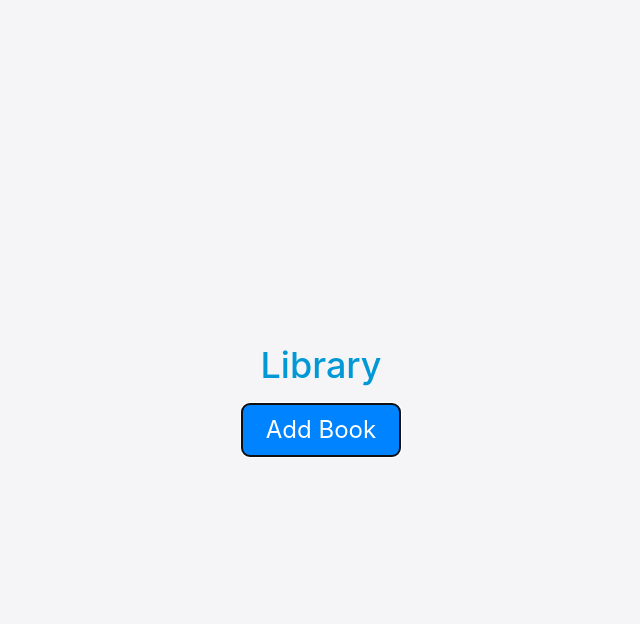
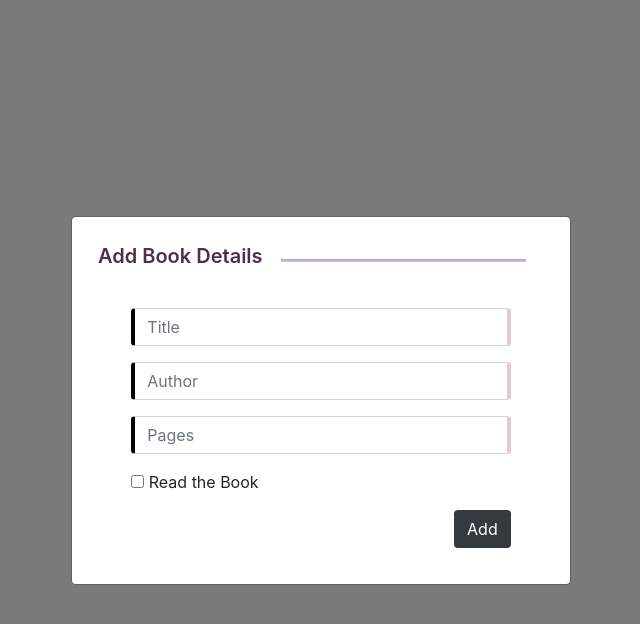
Before and after one commit to Neil-140301/Library-app, a plain HTML site: page index.html in a window 1280 px wide. Both pictures are taken after a click on the button "Add Book". Shown: the whole page, without its empty margins (319-959 px from the left). Drawn offline with nearby package versions, Linux system fonts and the light colour scheme.

Commit message:
added book form

```diff
--- a/index.css
+++ b/index.css
@@ -39,6 +39,36 @@ body {
 }
 
 
+.add-books-form{
+  width:90%;
+  margin: auto;
+  padding: 20px;
+}
+
+.heading-container{
+  display:flex;
+  padding:10px;
+  align-items:center;
+}
+
+.form-hr{
+  height:2px;
+  background-color: #c8b8db;
+  width:55%;
+}
+
+.form-heading{
+  color: #502f4c;
+  font-size: 20px;
+  font-weight: 600;
+}
+
+.form-input{
+  border-left:#000000 solid 4px;
+  border-right:#e2cacf solid 4px;
+  outline: none;
+}
+
 @media (min-width:768px) {
   .library-app-container{
     display:flex;
@@ -52,7 +82,7 @@ body {
   }
 
   .button{
-    font-size:24px;
+    font-size:22px;
     padding: 8px 24px;
   }
 }
--- a/index.html
+++ b/index.html
@@ -14,9 +14,45 @@
     <div class="library-app-container">
       <h1 class="library-heading mb-3">Library</h1>
       <div class="button-container">
-        <button class="button" type="button" id="addBook" onclick="addBook()">Add Book</button>
+        <button class="button" type="button" id="addBook" onclick="addBook()" data-toggle="modal" data-target="#addBookDetails">
+          Add Book
+        </button>
       </div>
     </div>
+
+
+    <div class="modal fade" id="addBookDetails" tabindex="-1" aria-labelledby="exampleModalLabel" aria-hidden="true">
+      <div class="modal-dialog modal-dialog-centered">
+        <div class="modal-content">
+          <div class="modal-body add-books-form-container">
+            <div class="heading-container">
+              <h1 class="form-heading">Add Book Details</h1>
+              <hr class="form-hr">
+            </div>
+            <form id="addBookForm" class="add-books-form">
+              <div class="mb-3">
+                <input type="text" placeholder="Title" class="form-control form-input">
+              </div>
+              <div class="mb-3">
+                <input type="text" placeholder="Author" class="form-control form-input">
+              </div>
+              <div class="mb-3">
+                <input type="number" placeholder="Pages" class="form-control form-input">
+              </div>
+              <div class="mb-2">
+                <input type="checkbox" id="readBook">
+                <label for="readBook">Read the Book</label>
+              </div>
+              <div>
+                <button type="submit" class="btn bg-dark text-white ml-auto d-block">Add</button>
+              </div>
+            </form>
+          </div>
+        </div>
+      </div>
+    </div>
+
+
 
     <script src="./index.js"></script>
   </body>
--- a/index.js
+++ b/index.js
@@ -4,6 +4,7 @@ function addBook() {
   console.log(addBookBtn);
 }
 
+//constructor function
 function Book(title,author,pages,read = false) {
   this.title = title;
   this.author = author;
```
